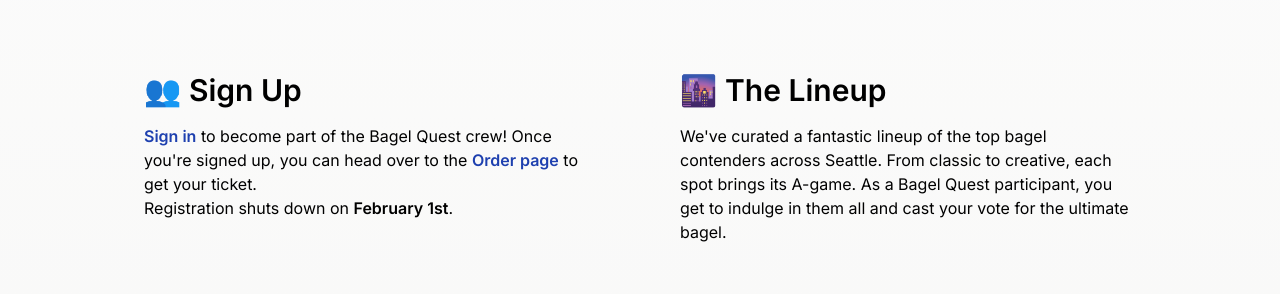
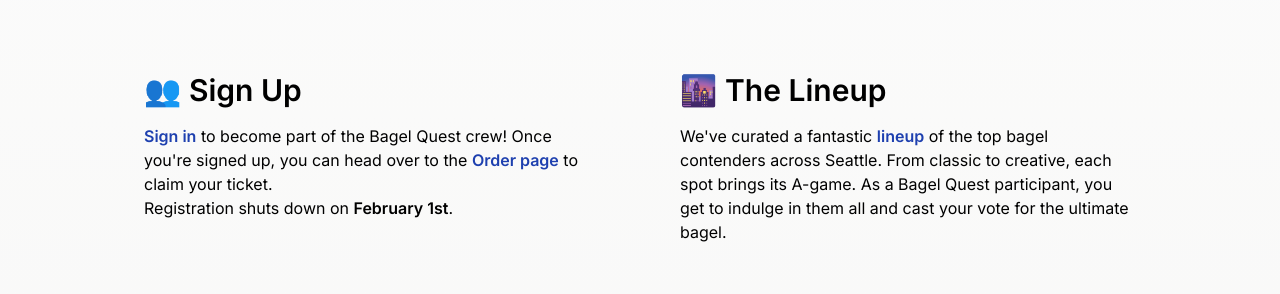
Before and after one commit to dylanbussone/bagel-quest, a Next.js app: page / in a window 1280 px wide. Shown: the part 780-1074 px from the top of the page. Built offline with nearby package versions, Linux system fonts and the light colour scheme; no server answers.

Commit message:
homepage polish

```diff
--- a/app/page.tsx
+++ b/app/page.tsx
@@ -44,7 +44,7 @@
                 <Link href="/order" className="text-blue-800">
                   <b>Order page</b>
                 </Link>{" "}
-                to get your ticket.
+                to claim your ticket.
                 <br />
                 Registration shuts down on <b>February 1st</b>.
               </span>
@@ -56,10 +56,14 @@
           <h2 className="text-3xl font-semibold">🌆 The Lineup</h2>
           <p className="my-4">
             <span className="mt-2 block">
-              We've curated a fantastic lineup of the top bagel contenders
-              across Seattle. From classic to creative, each spot brings its
-              A-game. As a Bagel Quest participant, you get to indulge in them
-              all and cast your vote for the ultimate bagel.
+              We've curated a fantastic{" "}
+              <Link href="/lineup" className="text-blue-800">
+                <b>lineup</b>
+              </Link>{" "}
+              of the top bagel contenders across Seattle. From classic to
+              creative, each spot brings its A-game. As a Bagel Quest
+              participant, you get to indulge in them all and cast your vote for
+              the ultimate bagel.
             </span>
           </p>
         </div>
```
